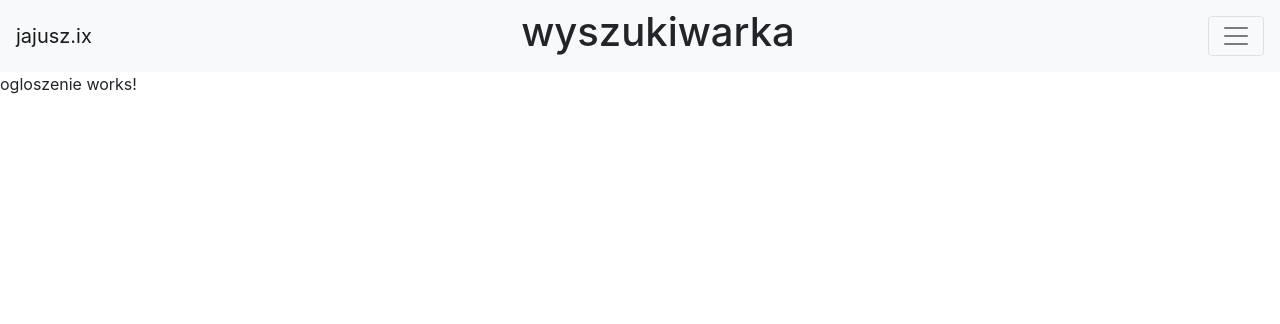
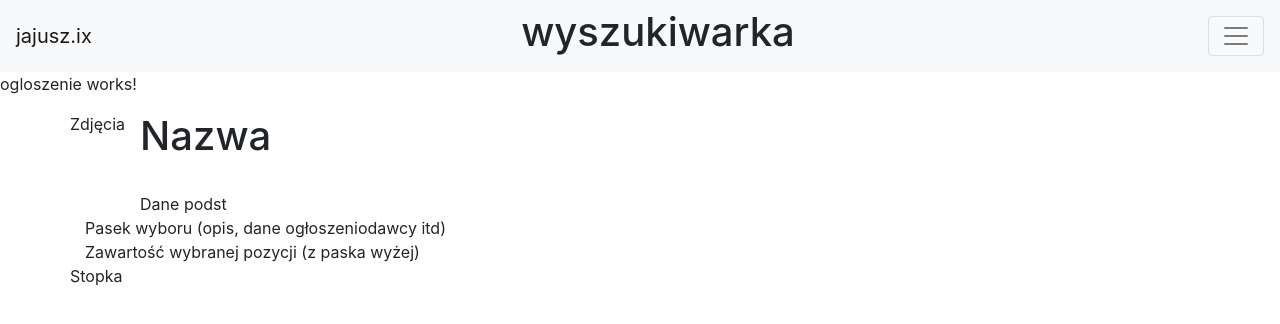
Before and after one commit to Antaresque/ogloszenia, an Angular app: page /ogloszenie/1 in a window 1280 px wide. Shown: the top 324 px of the page. Built offline with nearby package versions, Linux system fonts and the light colour scheme.

Commit message:
divy w kategorii i ogloszeniu

```diff
--- a/src/app/kategoria/kategoria.component.html
+++ b/src/app/kategoria/kategoria.component.html
@@ -1,3 +1,11 @@
 <p>
   kategoria works!
 </p>
+<div class="container">
+  <div class="row">
+    Filtry
+  </div>
+  <div class="row">
+    Wyniki
+  </div>
+</div>
--- a/src/app/ogloszenie/ogloszenie.component.html
+++ b/src/app/ogloszenie/ogloszenie.component.html
@@ -1,3 +1,27 @@
 <p>
   ogloszenie works!
 </p>
+<div class="container">
+  <div class="row">
+    <div class="col-lg>">
+    Zdjęcia
+    </div>
+    <div class="col-lg">
+      <h1>Nazwa</h1>
+      <br>Dane podst
+    </div>
+  </div>
+  <div class="row">
+    <div class="col-lg">
+      Pasek wyboru (opis, dane ogłoszeniodawcy itd)
+    </div>
+  </div>
+  <div class="row">
+    <div class="col-lg">
+      Zawartość wybranej pozycji (z paska wyżej)
+    </div>
+  </div>
+  <div class="row">
+    Stopka
+  </div>
+</div>
```
